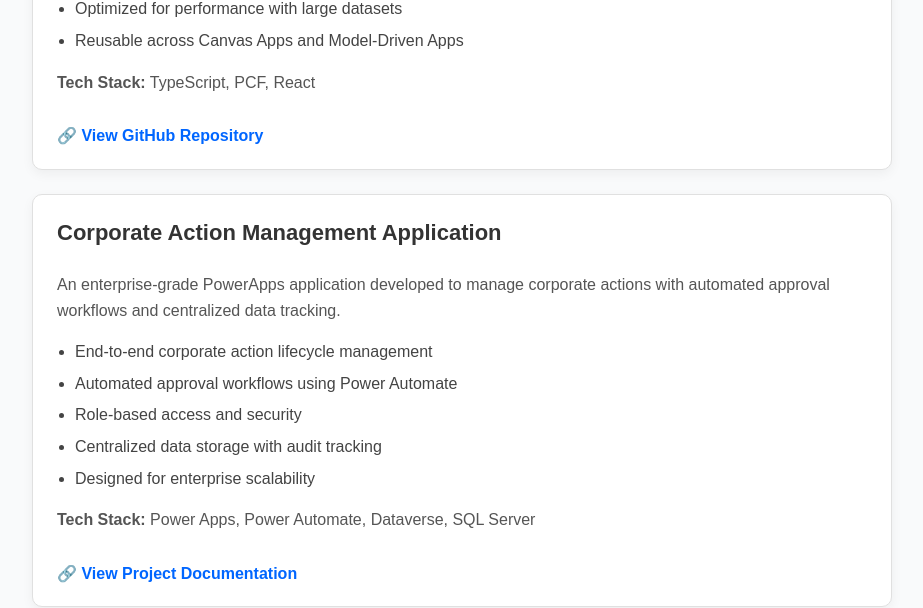
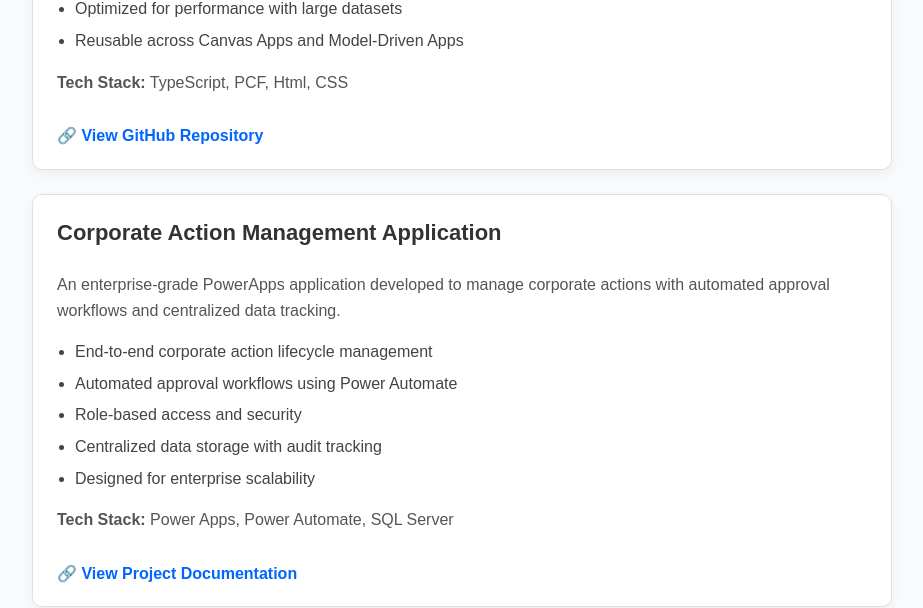
Before and after one commit to yachikayadav1054/yachikayadav1054.github.io, a plain HTML site: page index.html in a window 1280 px wide. Shown: the part 2105-2713 px from the top of the page, without its empty margins (178-1101 px from the left). Drawn offline with Linux system fonts and the light colour scheme.

Commit message:
Update index.html

```diff
--- a/index.html
+++ b/index.html
@@ -212,7 +212,7 @@
 
     <p>
       <strong>Tech Stack:</strong>
-      TypeScript, PCF, React
+      TypeScript, PCF, Html, CSS
     </p>
 
     <a
@@ -244,7 +244,7 @@
 
     <p>
       <strong>Tech Stack:</strong>
-      Power Apps, Power Automate, Dataverse, SQL Server
+      Power Apps, Power Automate, SQL Server
     </p>
 
     <a
```
